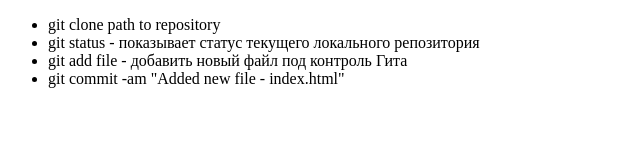
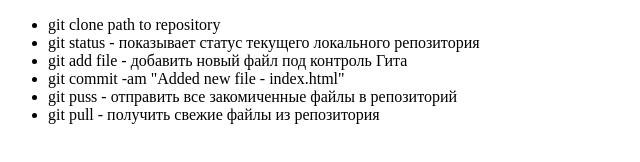
Before and after one commit to ASTroiRu/LessonASTroiRu, a plain HTML site: page index.html in a window 1280 px wide. Shown: the whole page, without its empty margins (0-640 px from the left). Drawn offline with Linux system fonts and the light colour scheme.

Commit message:
file chenges

```diff
--- a/index.html
+++ b/index.html
@@ -12,6 +12,8 @@
             <li>git status - показывает статус текущего локального репозитория</li>
             <li>git add file - добавить новый файл под контроль Гита</li>
             <li>git commit -am "Added new file - index.html"</li>
+            <li>git puss - отправить все закомиченные файлы в репозиторий</li>
+            <li>git pull - получить свежие файлы из репозитория</li>
 
         </ul>
     </div>
```
